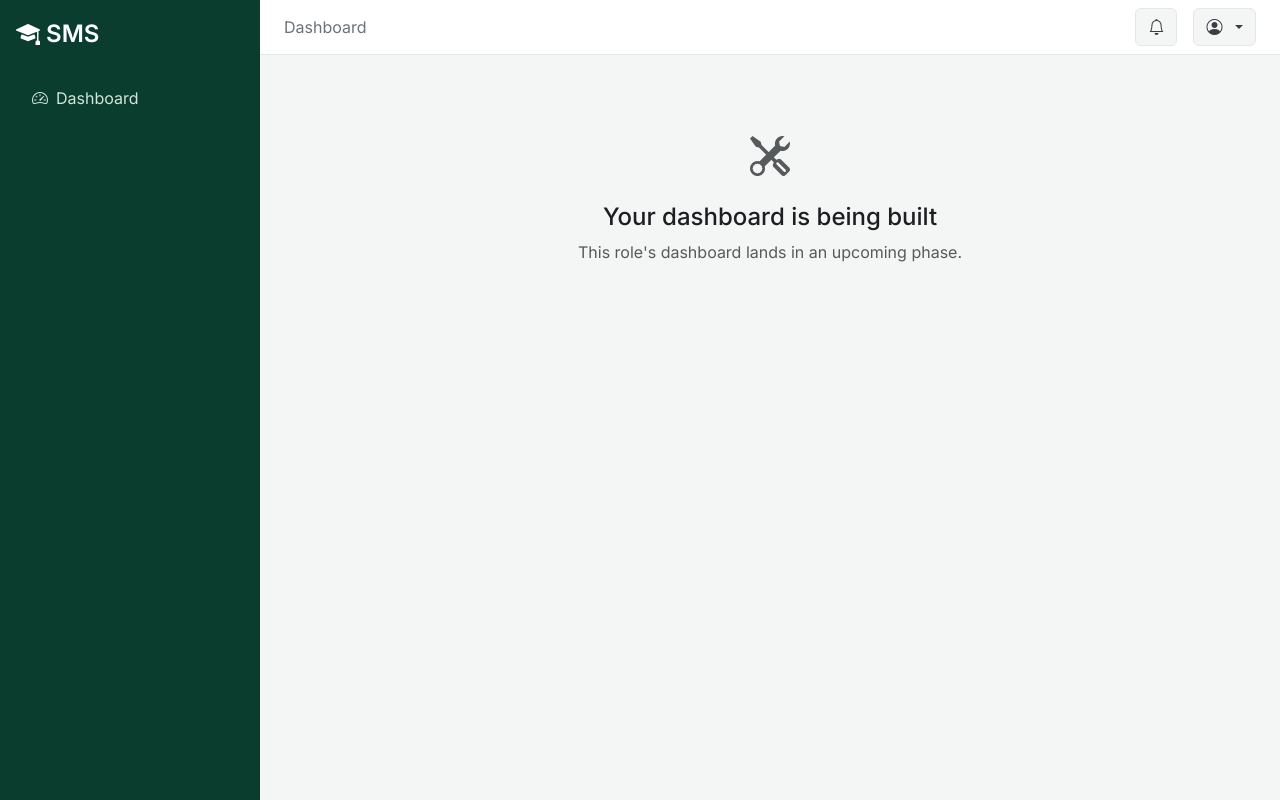
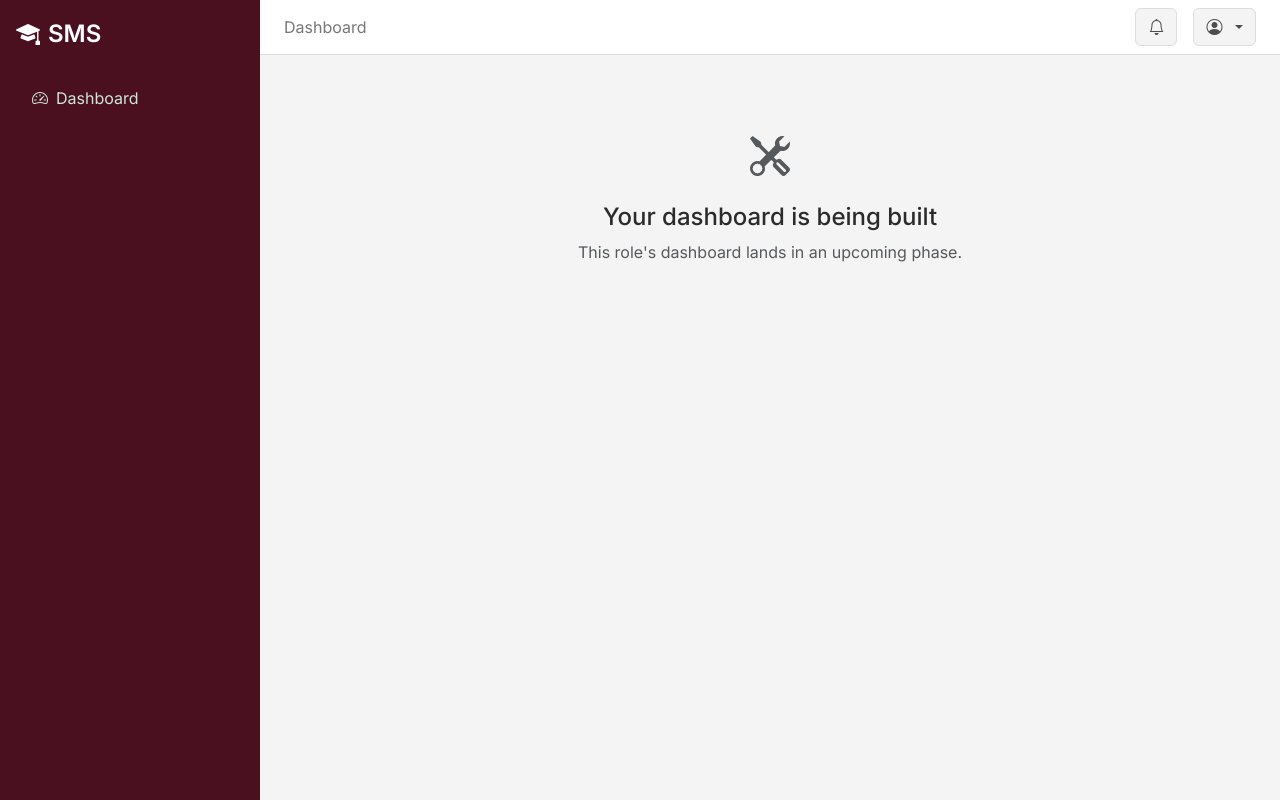
Before and after one commit to Cptzeph23/MJSS-SMS, a Django app: template SMS/templates/dashboard/coming_soon.html in a window 1280 px wide. Run offline with Django 5.2, Linux system fonts and the light colour scheme; the template is opened without the code that fills it, so the values that code supplies are empty.

Commit message:
theme color

```diff
--- a/SMS/templates/base.html
+++ b/SMS/templates/base.html
@@ -10,7 +10,7 @@
     <link href="https://fonts.googleapis.com/css2?family=Inter:wght@400;500;600;700&display=swap" rel="stylesheet">
     <style>
         /* =====================================================================
-           SMS color system — jungle green + charcoal.
+           SMS color system — maroon + gray.
            Defined once as CSS custom properties so every dashboard template
            (which all extend this file) picks it up automatically — no
            per-template color edits needed. Bootstrap's own --bs-primary etc.
@@ -18,87 +18,87 @@
            links, form focus rings) repaint without extra classes.
            ===================================================================== */
         :root {
-            --sms-jungle-900: #0b3d2e;   /* deepest green — sidebar */
-            --sms-jungle-700: #145c3f;   /* primary actions, active states */
-            --sms-jungle-500: #1f7a52;   /* buttons, links, accents */
-            --sms-jungle-300: #4fa77d;   /* hover tints, secondary accents */
-            --sms-jungle-100: #e3f3ec;   /* soft green backgrounds/badges */
-            --sms-charcoal-900: #1c1f22; /* body text */
-            --sms-charcoal-700: #383e42; /* secondary text */
-            --sms-charcoal-400: #6b7278; /* muted text */
-            --sms-charcoal-200: #e4e7e9; /* borders */
-            --sms-charcoal-100: #f4f6f5; /* page background */
+            --sms-maroon-900: #4a1020;   /* deepest green — sidebar */
+            --sms-maroon-700: #6f1d32;   /* primary actions, active states */
+            --sms-maroon-500: #8c2f46;   /* buttons, links, accents */
+            --sms-maroon-300: #b66b7c;   /* hover tints, secondary accents */
+            --sms-maroon-100: #f6e9ed;   /* soft green backgrounds/badges */
+            --sms-gray-900: #2b2b2b; /* body text */
+            --sms-gray-700: #4d4d4d; /* secondary text */
+            --sms-gray-400: #777777; /* muted text */
+            --sms-gray-200: #dddddd; /* borders */
+            --sms-gray-100: #f4f4f4; /* page background */
             --sms-amber: #d9822b;        /* warnings/attention accent, not red */
             --sms-danger: #b3432f;       /* errors/overdue — muted brick, not pure red */
         }
 
         body {
-            background-color: var(--sms-charcoal-100);
-            color: var(--sms-charcoal-900);
+            background-color: var(--sms-gray-100);
+            color: var(--sms-gray-900);
             font-family: 'Inter', -apple-system, BlinkMacSystemFont, 'Segoe UI', sans-serif;
         }
 
-        /* --- Bootstrap primary repainted to jungle green --- */
+        /* --- Bootstrap primary repainted to maroon --- */
         .btn-primary {
-            background-color: var(--sms-jungle-500);
-            border-color: var(--sms-jungle-500);
+            background-color: var(--sms-maroon-500);
+            border-color: var(--sms-maroon-500);
         }
         .btn-primary:hover, .btn-primary:focus, .btn-primary:active {
-            background-color: var(--sms-jungle-700) !important;
-            border-color: var(--sms-jungle-700) !important;
+            background-color: var(--sms-maroon-700) !important;
+            border-color: var(--sms-maroon-700) !important;
         }
         .btn-outline-primary {
-            color: var(--sms-jungle-700);
-            border-color: var(--sms-jungle-500);
+            color: var(--sms-maroon-700);
+            border-color: var(--sms-maroon-500);
         }
         .btn-outline-primary:hover {
-            background-color: var(--sms-jungle-500);
-            border-color: var(--sms-jungle-500);
+            background-color: var(--sms-maroon-500);
+            border-color: var(--sms-maroon-500);
         }
-        a { color: var(--sms-jungle-700); }
-        a:hover { color: var(--sms-jungle-900); }
+        a { color: var(--sms-maroon-700); }
+        a:hover { color: var(--sms-maroon-900); }
         .form-control:focus, .form-select:focus {
-            border-color: var(--sms-jungle-300);
-            box-shadow: 0 0 0 .2rem rgba(31, 122, 82, .15);
+            border-color: var(--sms-maroon-300);
+            box-shadow: 0 0 0 .2rem rgba(140, 47, 70, .15);
         }
-        .badge.bg-secondary { background-color: var(--sms-charcoal-400) !important; }
-        .badge.bg-success { background-color: var(--sms-jungle-500) !important; }
+        .badge.bg-secondary { background-color: var(--sms-gray-400) !important; }
+        .badge.bg-success { background-color: var(--sms-maroon-500) !important; }
         .badge.bg-danger { background-color: var(--sms-danger) !important; }
         .text-danger { color: var(--sms-danger) !important; }
-        .text-success { color: var(--sms-jungle-700) !important; }
+        .text-success { color: var(--sms-maroon-700) !important; }
 
-        /* --- Sidebar: deep jungle green, not charcoal-black --- */
+        /* --- Sidebar: deep maroon, not charcoal-black --- */
         .sms-sidebar {
             min-height: 100vh;
             position: sticky;
             top: 0;
             height: 100vh;
             overflow-y: auto;
-            background-color: var(--sms-jungle-900);
+            background-color: var(--sms-maroon-900);
             color: #cfe6db;
         }
         .sms-sidebar .sms-brand { color: #ffffff; }
         .sms-sidebar a { color: #cfe6db; text-decoration: none; }
         .sms-sidebar a.active {
             color: #ffffff;
-            background-color: var(--sms-jungle-700);
+            background-color: var(--sms-maroon-700);
             font-weight: 500;
         }
         .sms-sidebar a:hover:not(.active) { color: #ffffff; background-color: rgba(255,255,255,.08); }
         .sms-sidebar a.disabled { color: #6f9484; }
         .sms-sidebar .nav-link { padding: .6rem 1rem; border-radius: .5rem; transition: background-color .15s ease; }
 
-        /* --- Top nav: warm off-white, charcoal text, subtle green-tinted border --- */
+        /* --- Top nav: warm off-white, charcoal text, subtle maroon-tinted border --- */
         .sms-topnav {
             background-color: #ffffff;
-            border-bottom: 1px solid var(--sms-charcoal-200);
+            border-bottom: 1px solid var(--sms-gray-200);
         }
         .sms-topnav .btn-light {
-            background-color: var(--sms-charcoal-100);
-            border-color: var(--sms-charcoal-200);
-            color: var(--sms-charcoal-700);
+            background-color: var(--sms-gray-100);
+            border-color: var(--sms-gray-200);
+            color: var(--sms-gray-700);
         }
-        .sms-topnav .btn-light:hover { background-color: var(--sms-jungle-100); }
+        .sms-topnav .btn-light:hover { background-color: var(--sms-maroon-100); }
         .d-flex > .flex-grow-1 { height: 100vh; overflow-y: auto; min-width: 0; }
 
         /* --- Stat cards: clean, elevated, jungle-green accent bar --- */
@@ -106,22 +106,28 @@
             border: none;
             border-radius: .85rem;
             box-shadow: 0 1px 3px rgba(28, 31, 34, .08);
-            border-left: 4px solid var(--sms-jungle-500);
+            border-left: 4px solid var(--sms-maroon-500);
         }
         .sms-stat-card.sms-accent-amber { border-left-color: var(--sms-amber); }
         .sms-stat-card.sms-accent-danger { border-left-color: var(--sms-danger); }
-        .sms-stat-card.sms-accent-charcoal { border-left-color: var(--sms-charcoal-400); }
+        .sms-stat-card.sms-accent-charcoal { border-left-color: var(--sms-gray-400); }
 
-        .breadcrumb-item.active { color: var(--sms-charcoal-400); }
-        .breadcrumb-item a { color: var(--sms-jungle-700); text-decoration: none; }
+        .breadcrumb-item.active { color: var(--sms-gray-400); }
+        .breadcrumb-item a { color: var(--sms-maroon-700); text-decoration: none; }
     </style>
     {% block extra_head %}{% endblock %}
 </head>
 <body>
 <div class="d-flex">
     <nav class="sms-sidebar p-3" style="width: 260px; flex-shrink: 0;">
-        <div class="fs-4 fw-semibold sms-brand mb-4">
-            <i class="bi bi-mortarboard-fill"></i> SMS
+        <div class="fs-4 fw-semibold sms-brand mb-4 d-flex align-items-center gap-2">
+            {% if dashboard_school and dashboard_school.logo %}
+                <img src="{{ dashboard_school.logo.url }}" alt="{{ dashboard_school.name }} logo"
+                     class="sms-school-logo" style="width:34px;height:34px;object-fit:contain;background:#fff;border-radius:.35rem;padding:2px;">
+            {% else %}
+                <i class="bi bi-mortarboard-fill"></i>
+            {% endif %}
+            <span>SMS</span>
         </div>
         <ul class="nav flex-column gap-1">
             <li class="nav-item">
```
Also changed, not shown: SMS/smsApp/context_processors.py (+34 -2 lines), SMS/smsApp/test_branding.py (added, +23 -0 lines), SMS/templates/registration/login.html (+37 -15 lines), SMS/media/school/logos/mihango-secondary-school_fbcquY8.webp (added), 4 other files.
